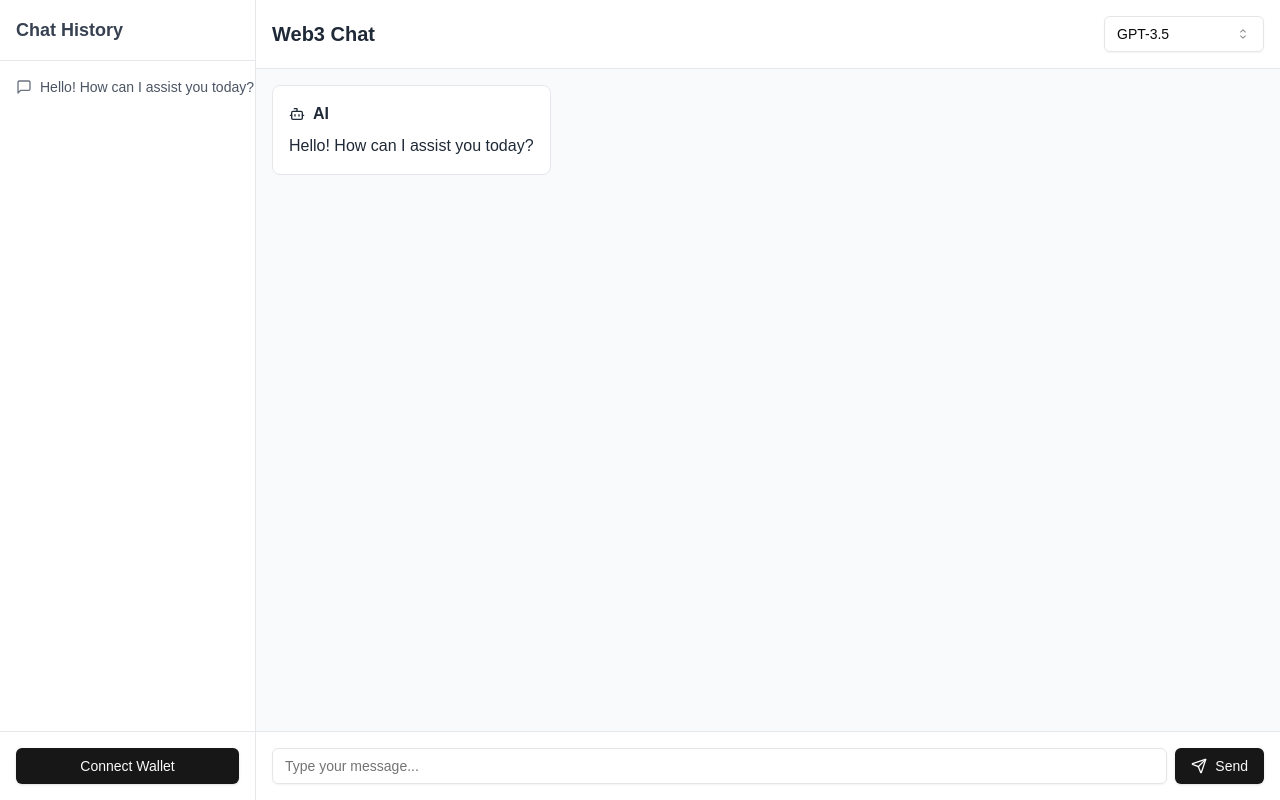
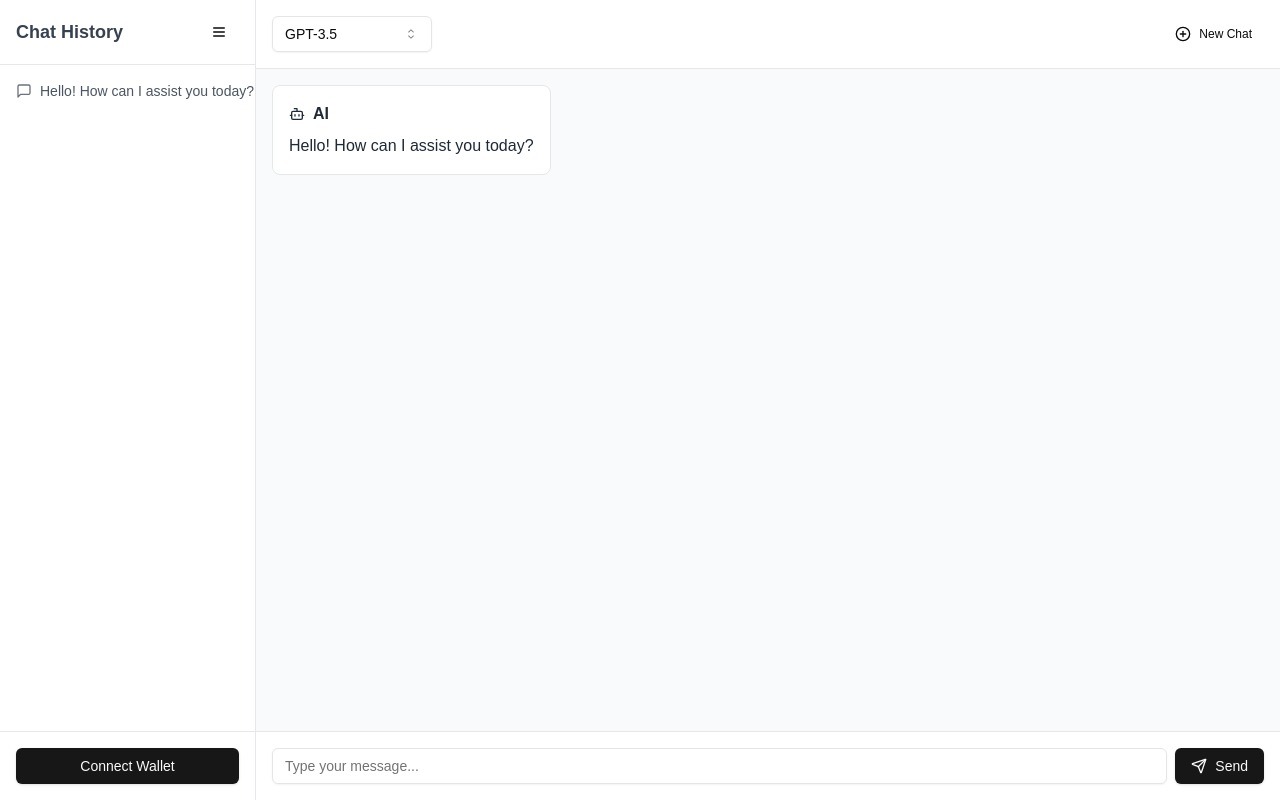
Before and after one commit to letsarg/botocean-monorepo, a Next.js app: page / in a window 1280 px wide. Built offline with nearby package versions, Linux system fonts and the light colour scheme.

Commit message:
improve ui

```diff
--- a/src/components/ModernWeb3Chat.tsx
+++ b/src/components/ModernWeb3Chat.tsx
@@ -18,7 +18,7 @@ import {
   SelectTrigger,
   SelectValue,
 } from "@/components/ui/select"
-import { MessageSquare, Send, Settings, Bot, User } from "lucide-react"
+import { MessageSquare, Send, Settings, Bot, User, Menu, PlusCircle } from "lucide-react"
 import { motion, AnimatePresence } from "framer-motion"
 
 const models = [
@@ -36,6 +36,7 @@ export default function ModernWeb3Chat() {
   ])
   const [inputMessage, setInputMessage] = useState("")
   const [selectedModel, setSelectedModel] = useState(models[0].id)
+  const [isSidebarVisible, setIsSidebarVisible] = useState(true)
 
   const connectWallet = () => {
     setIsWalletConnected(true)
@@ -56,6 +57,10 @@ export default function ModernWeb3Chat() {
     }
   }
 
+  const createNewChat = () => {
+    setMessages([{ id: 1, content: "Hello! How can I assist you today?", sender: "bot" }])
+  }
+
   useEffect(() => {
     const scrollArea = document.querySelector('.scroll-area')
     if (scrollArea) {
@@ -66,9 +71,13 @@ export default function ModernWeb3Chat() {
   return (
     <div className="flex h-screen bg-gray-50">
       {/* Chat history sidebar */}
+      {isSidebarVisible && (
         <div className="w-64 bg-white border-r border-gray-200 hidden md:flex md:flex-col">
-        <div className="p-4 border-b border-gray-200">
+          <div className="p-4 border-b border-gray-200 flex justify-between items-center">
             <h2 className="text-lg font-semibold text-gray-700">Chat History</h2>
+            <Button variant="ghost" size="sm" onClick={() => setIsSidebarVisible(false)}>
+              <Menu className="h-4 w-4" />
+            </Button>
           </div>
           <ScrollArea className="flex-grow">
             {messages.map((message) => (
@@ -142,12 +151,18 @@ export default function ModernWeb3Chat() {
             )}
           </div>
         </div>
+      )}
 
       {/* Main chat area */}
       <div className="flex-1 flex flex-col">
         {/* Header */}
         <header className="bg-white border-b border-gray-200 p-4 flex items-center justify-between">
-          <h1 className="text-xl font-bold text-gray-800">Web3 Chat</h1>
+          <div className="flex items-center space-x-4">
+            {!isSidebarVisible && (
+              <Button variant="ghost" size="sm" onClick={() => setIsSidebarVisible(true)}>
+                <Menu className="h-4 w-4" />
+              </Button>
+            )}
             <Select value={selectedModel} onValueChange={setSelectedModel}>
               <SelectTrigger className="w-40">
                 <SelectValue placeholder="Select a model" />
@@ -160,6 +175,11 @@ export default function ModernWeb3Chat() {
                 ))}
               </SelectContent>
             </Select>
+          </div>
+          <Button variant="ghost" size="sm" onClick={createNewChat}>
+            <PlusCircle className="h-4 w-4 mr-2" />
+            New Chat
+          </Button>
         </header>
 
         {/* Chat messages */}
@@ -175,8 +195,7 @@ export default function ModernWeb3Chat() {
                 className={`flex ${message.sender === "user" ? "justify-end" : "justify-start"} mb-4`}
               >
                 <div
-                  className={`max-w-sm rounded-lg p-4 ${
-                    message.sender === "user"
+                  className={`max-w-sm rounded-lg p-4 ${message.sender === "user"
                       ? "bg-blue-500 text-white"
                       : "bg-white text-gray-800 border border-gray-200"
                     }`}
```
Lines whose indentation alone changed are shown as unchanged.
